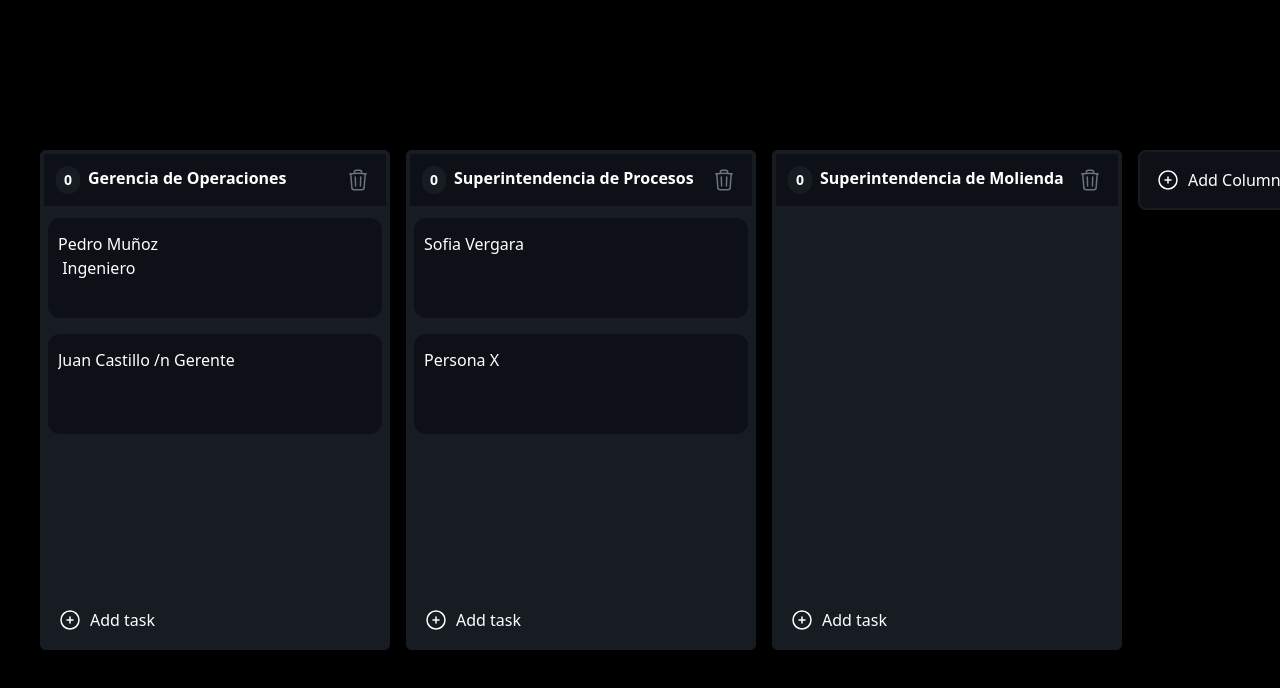
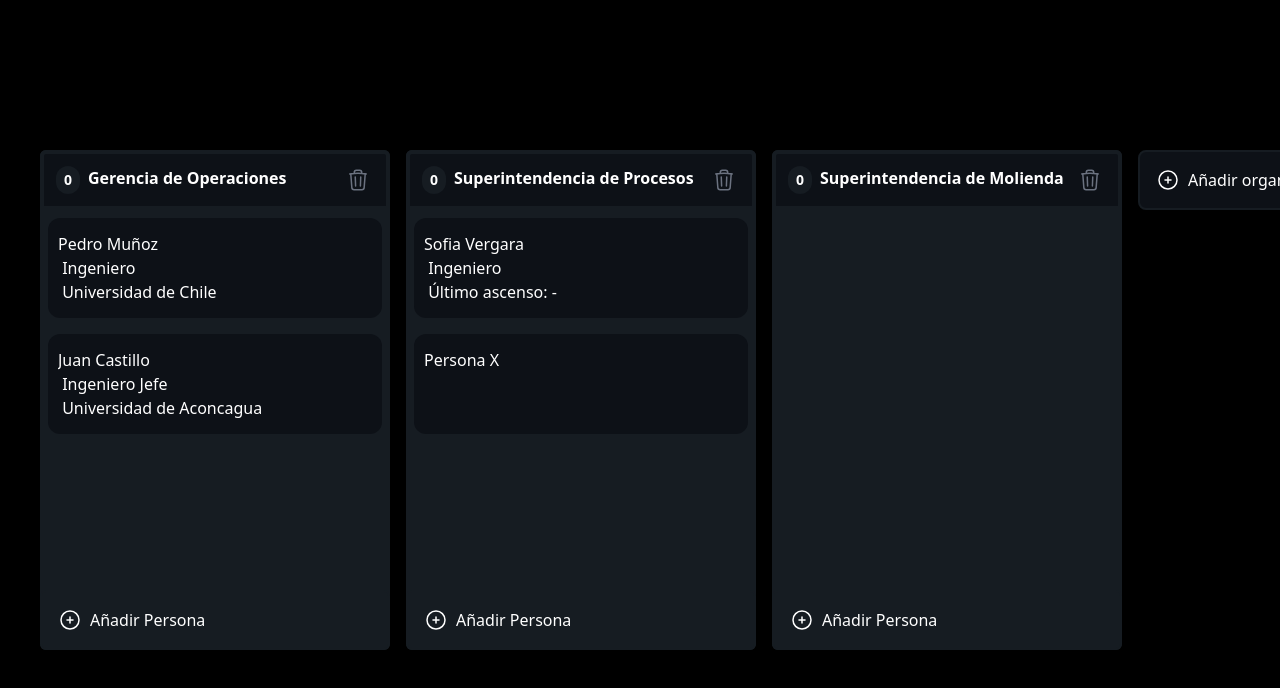
Before and after one commit to jseguelh/plan_sucesion, a React (Vite) app: page / in a window 1280 px wide. Shown: the top 688 px of the page. Built offline with nearby package versions, Linux system fonts and the light colour scheme.

Commit message:
modificaciones español

```diff
--- a/src/components/ColumnContainer.tsx
+++ b/src/components/ColumnContainer.tsx
@@ -181,7 +181,7 @@ function ColumnContainer({
         }}
       >
         <PlusIcon />
-        Add task
+        Añadir Persona
       </button>
     </div>
   );
--- a/src/components/KanbanBoard.tsx
+++ b/src/components/KanbanBoard.tsx
@@ -35,18 +35,18 @@ const defaultTasks: Task[] = [
   {
     id: "1",
     columnId: "gop",
-    content: "Pedro Muñoz \n Ingeniero",
+    content: "Pedro Muñoz \n Ingeniero \n Universidad de Chile \n Último ascenso: 2019",
   },
   {
     id: "2",
     columnId: "gop",
     content:
-      "Juan Castillo /n Gerente",
+      "Juan Castillo \n Ingeniero Jefe \n Universidad de Aconcagua \n Último ascenso: 2023",
   },
   {
     id: "3",
     columnId: "sip",
-    content: "Sofia Vergara ",
+    content: "Sofia Vergara \n Ingeniero \n Último ascenso: -",
   },
   {
     id: "4",
@@ -147,7 +147,7 @@ function KanbanBoard() {
       "
           >
             <PlusIcon />
-            Add Column
+            Añadir organización
           </button>
         </div>
 
```
